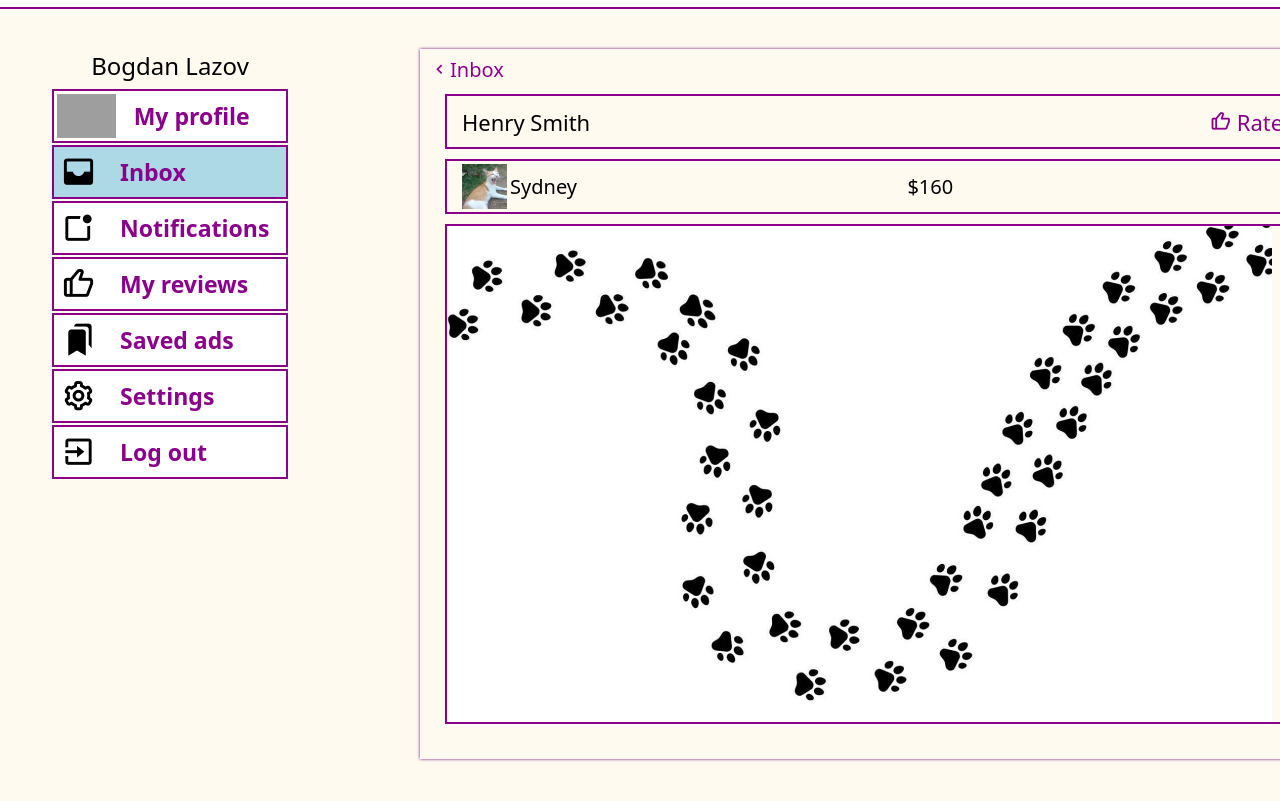
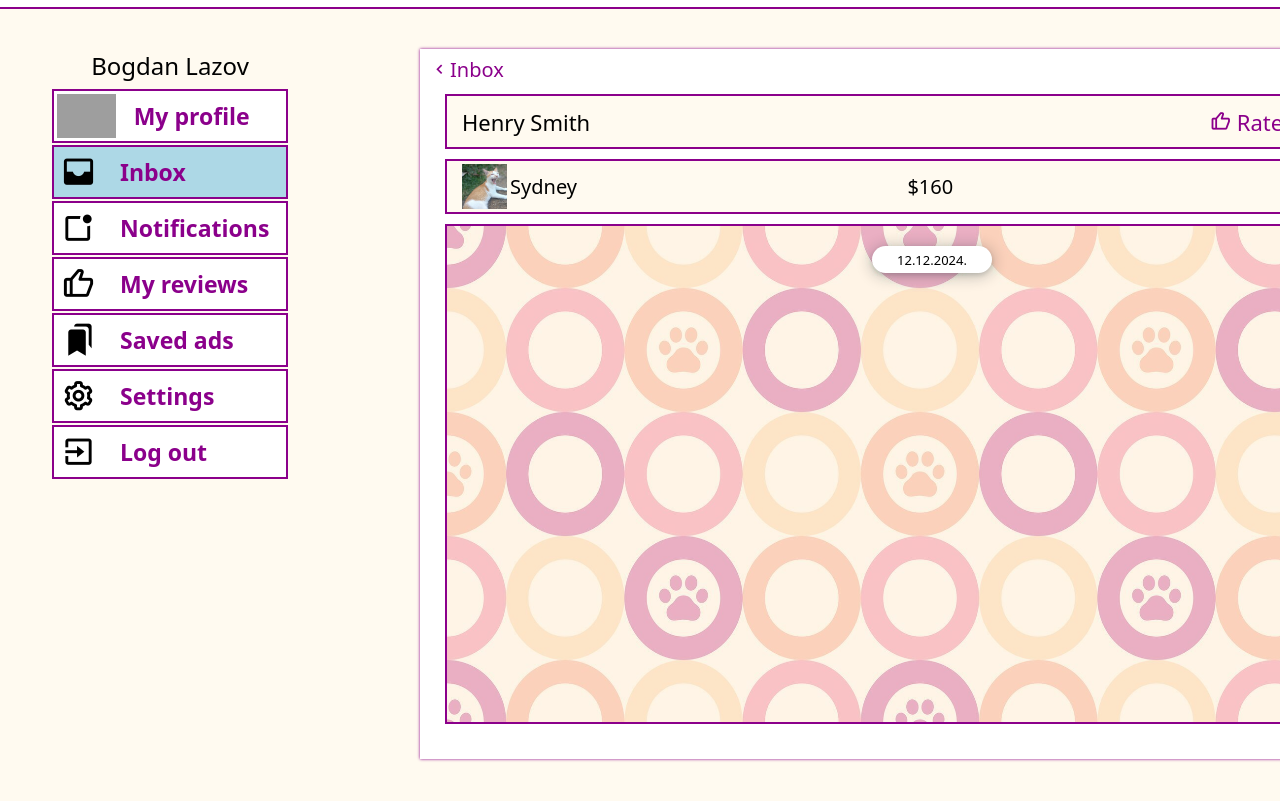
Before and after one commit to BogdanLzv/MyPookie, a plain HTML site: page Chat with a user page.html in a window 1280 px wide. Shown: the part 131-932 px from the top of the page. Drawn offline with nearby package versions, Linux system fonts and the light colour scheme; grey boxes are pictures that could not be loaded.

Commit message:
Add background image to the chat and a date

```diff
--- a/CSS/main page style.css
+++ b/CSS/main page style.css
@@ -1321,6 +1321,7 @@ header h1 {
 /* CHAT WITH A USER PAGE ˘˘˘˘˘˘˘˘˘˘˘˘˘˘˘˘˘˘˘˘ */
 
 #inboxWithAUserContainer {
+  background-color: white;
   height: fit-content;
   width: 1000px;
   box-shadow: darkmagenta 0px 0px 3px;
@@ -1347,6 +1348,7 @@ header h1 {
 }
 
 #rateUser {
+  background-color: floralwhite;
   width: 950px;
   border: 2px solid darkmagenta;
   height: 55px;
@@ -1368,6 +1370,7 @@ header h1 {
 }
 
 #chatInfo {
+  background-color: floralwhite;
   width: 950px;
   border: 2px solid darkmagenta;
   height: 55px;
@@ -1395,12 +1398,41 @@ header h1 {
 }
 
 #chat {
-  background-image: url("images/Paw_trail.jpg");
-  background-repeat: no-repeat;
-  background-size: contain;
   width: 950px;
   height: 500px;
   border: 2px solid darkmagenta;
-  padding: 0 15px;
   margin: 5px auto;
+  padding: 20px 10px 10px 10px;
+  position: relative;
 }
+
+#chatBackgroundImage {
+  opacity: 0.4;
+  position: absolute;
+  left: 0;
+  top: 0;
+  width: 100%;
+  height: 100%;
+}
+
+.chatDateContainer {
+  width: inherit;
+  position: absolute;
+}
+
+.chatDate {
+  height: 27px;
+  width: 120px;
+  border-radius: 20px;
+  background-color:  white;
+  box-shadow: rgba(14, 30, 37, 0.12) 0px 2px 4px 0px, rgba(14, 30, 37, 0.32) 0px 2px 16px 0px;
+  margin: 0 auto;
+  display: flex;
+  align-items: center;
+  justify-content: center;
+}
+
+.chatDate span {
+  color: black;
+  font-size: 13px;
+}
--- a/Chat with a user page.html
+++ b/Chat with a user page.html
@@ -92,6 +92,12 @@
             </div>
 
             <div id="chat">
+                <img src="CSS/images/Pet paws.jpg" id="chatBackgroundImage">
+                <div class="chatDateContainer">
+                    <div class="chatDate">
+                        <span>12.12.2024.</span>
+                    </div>
+                </div>
 
             </div>
 
```
Also changed, not shown: CSS/images/Pet paws.jpg (added).
